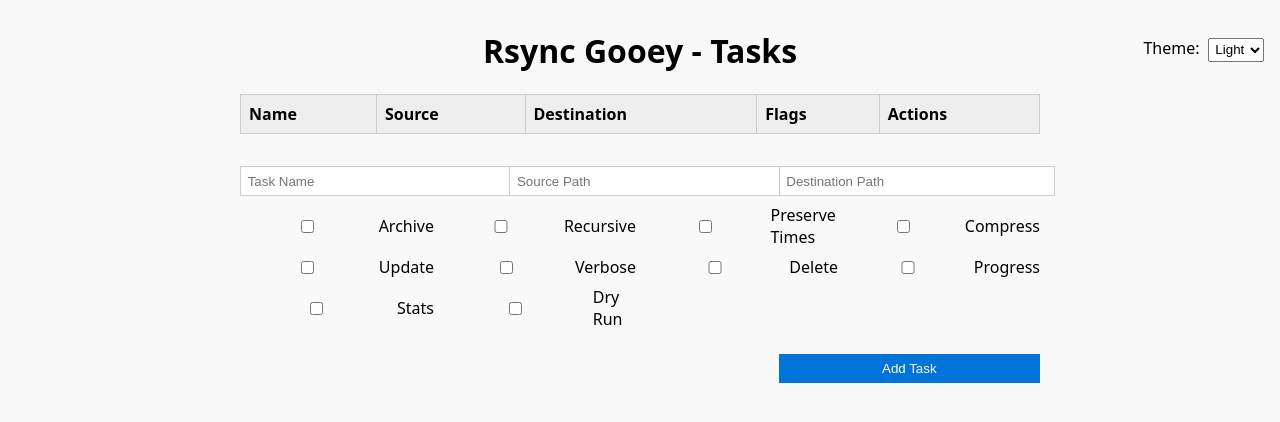
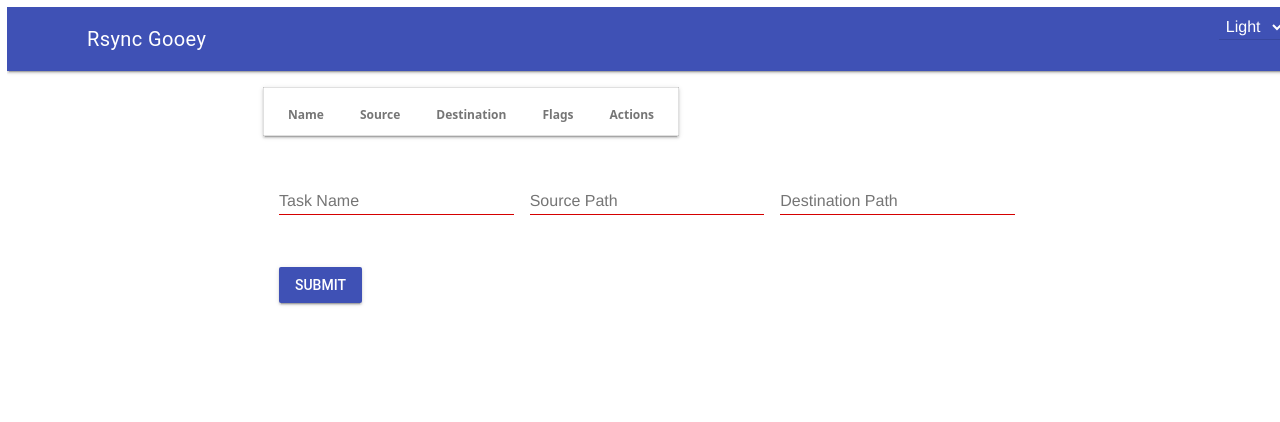
Before and after one commit to dro-ex/rsync-gooey, a plain HTML site: page templates/index.html in a window 1280 px wide. Drawn offline with nearby package versions, Linux system fonts and the light colour scheme; files that its build step writes are made by us from their sources; no server answers; files whose address does not match are found by name.

Commit message:
Update index.html

```diff
--- a/templates/index.html
+++ b/templates/index.html
@@ -2,40 +2,85 @@
 <html lang="en">
 <head>
   <meta charset="UTF-8">
-  <meta name="viewport" content="width=device-width,initial-scale=1">
+  <meta name="viewport" content="width=device-width, initial-scale=1.0">
   <title>Rsync Gooey - Tasks</title>
+  <!-- Material Design Lite CSS -->
+  <link rel="stylesheet" href="https://code.getmdl.io/1.3.0/material.indigo-pink.min.css">
   <link rel="stylesheet" href="static/style.css">
 </head>
 <body>
-  <header>
-    <h1>Rsync Gooey - Tasks</h1>
+  <div class="mdl-layout mdl-js-layout mdl-layout--fixed-header">
+    <header class="mdl-layout__header">
+      <div class="mdl-layout__header-row">
+        <span class="mdl-layout-title">Rsync Gooey</span>
+        <div class="mdl-layout-spacer"></div>
         <div id="theme-selector-container">
-      <label for="theme-selector">Theme:</label>
-      <select id="theme-selector">
+          <select id="theme-selector" class="mdl-textfield__input">
             <option value="light">Light</option>
             <option value="dark">Dark</option>
           </select>
         </div>
+      </div>
     </header>
-  <main>
-    <rsync-task-list></rsync-task-list>
-    <rsync-task-form></rsync-task-form>
+    <main class="mdl-layout__content">
+      <div class="page-content">
+        <div class="mdl-grid">
+          <div class="mdl-cell mdl-cell--12-col">
+            <table class="mdl-data-table mdl-js-data-table mdl-shadow--2dp">
+              <thead>
+                <tr>
+                  <th class="mdl-data-table__cell--non-numeric">Name</th>
+                  <th class="mdl-data-table__cell--non-numeric">Source</th>
+                  <th class="mdl-data-table__cell--non-numeric">Destination</th>
+                  <th>Flags</th>
+                  <th>Actions</th>
+                </tr>
+              </thead>
+              <tbody id="tasks"></tbody>
+            </table>
+          </div>
+          <div class="mdl-cell mdl-cell--12-col">
+            <form id="taskForm" class="mdl-grid">
+              <div class="mdl-cell mdl-cell--4-col">
+                <div class="mdl-textfield mdl-js-textfield">
+                  <input class="mdl-textfield__input" type="text" name="name" placeholder="Task Name" required>
+                </div>
+              </div>
+              <div class="mdl-cell mdl-cell--4-col">
+                <div class="mdl-textfield mdl-js-textfield">
+                  <input class="mdl-textfield__input" type="text" name="src" placeholder="Source Path" required>
+                </div>
+              </div>
+              <div class="mdl-cell mdl-cell--4-col">
+                <div class="mdl-textfield mdl-js-textfield">
+                  <input class="mdl-textfield__input" type="text" name="dest" placeholder="Destination Path" required>
+                </div>
+              </div>
+              <div class="mdl-cell mdl-cell--12-col" id="flags"></div>
+              <div class="mdl-cell mdl-cell--12-col">
+                <button type="submit" class="mdl-button mdl-js-button mdl-button--raised mdl-button--colored">
+                  Submit
+                </button>
+              </div>
+            </form>
+          </div>
+        </div>
+      </div>
     </main>
-  <!-- Load web components first -->
+  </div>
+
+  <!-- Material Design Lite JS -->
+  <script defer src="https://code.getmdl.io/1.3.0/material.min.js"></script>
   <script src="static/rsync-task-components.js"></script>
-  <!-- Theme script -->
   <script>
     (function() {
       const selector = document.getElementById('theme-selector');
       const saved = localStorage.getItem('theme') || 'light';
-    document.documentElement.classList.add(saved);
+      document.body.classList.add(saved);
       selector.value = saved;
       selector.addEventListener('change', function() {
-      document.documentElement.classList.remove('light', 'dark');
-      document.documentElement.classList.add(this.value);
+        document.body.classList.toggle('dark', this.value === 'dark');
         localStorage.setItem('theme', this.value);
       });
     })();
   </script>
-</body>
-</html>
```
Lines whose indentation alone changed are shown as unchanged.
